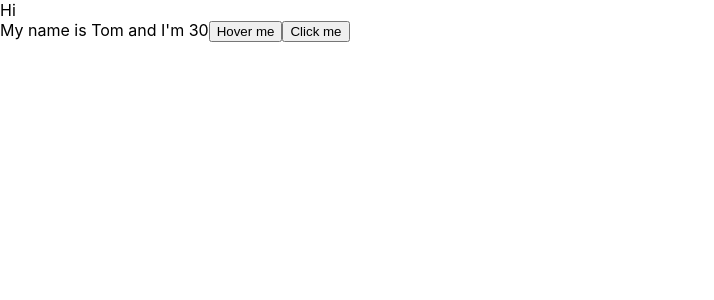
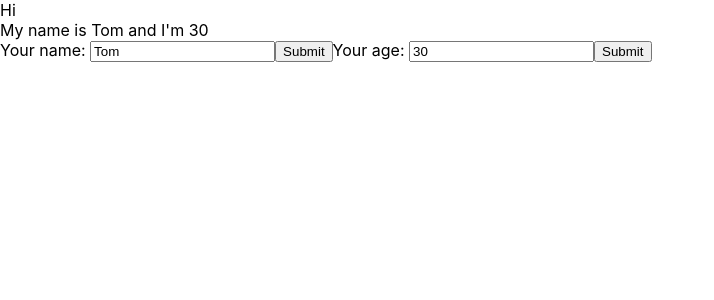
Before and after one commit to phucthor/test-demo-react, a React (Create React App) app: page / in a window 1280 px wide. Shown: the top 300 px of the page, without its empty margins (0-714 px from the left). Built offline with nearby package versions, Linux system fonts and the light colour scheme.

Commit message:
video 22

```diff
--- a/src/components/MyComponent.js
+++ b/src/components/MyComponent.js
@@ -1,33 +1,13 @@
 // class component
 // function component
 import React from "react";
+import UserInfor from "./UserInfor";
 class MyComponent extends React.Component {
-    state = {
-        name: 'Tom',
-        address: 'ONE',
-        age: 30
-      }
-
-    handleClick(event) {
-        console.log(">> Click me my button");
-
-        //merge State => React class
-        this.setState({
-            name: 'Tommy Nguyen',
-            age: Math.floor((Math.random()*100) +1)
-        })
-
-    }
-
-    handleOnMouseOver(event) {
-        // console.log(event.pageX);
-    }
 
     render(){
         return (
-            <div> My name is {this.state.name} and I'm {this.state.age}
-            <button onMouseOver={this.handleOnMouseOver}>Hover me</button>
-            <button onClick={(event) => {(this.handleClick(event))}}>Click me</button>
+            <div>
+                <UserInfor/>
             </div>
 
         );
--- /dev/null
+++ b/src/components/UserInfor.js
@@ -0,0 +1,55 @@
+import React from "react";
+
+class UserInfor extends React.Component {
+    state = {
+        name: 'Tom',
+        address: 'ONE',
+        age: 30
+      }
+
+    handleOnChangeInput = (event) => {
+        this.setState({
+            name: event.target.value
+        })
+    }
+
+    handleOnChangeAge = (event) => {
+
+        //bad code
+        // this.state.age = event.target.value
+        this.setState({
+            age: event.target.value
+        })
+    }
+
+    handleOnSubmit = (event) => {
+        event.preventDefault();
+        console.log(this.state);
+    }
+    render() {
+        return(
+            <div>
+                My name is {this.state.name} and I'm {this.state.age}
+                <form onSubmit={(event) => this.handleOnSubmit(event)}>
+                    <label>Your name: </label>
+                    <input
+                    value={this.state.name}
+                    type='text'
+                    onChange={(event)=> this.handleOnChangeInput(event)}
+                    />
+                    <button>Submit</button>
+
+                    <label>Your age: </label>
+                    <input
+                    value={this.state.age}
+                    type='number'
+                    onChange={(event)=> this.handleOnChangeAge(event)}
+                    />
+                    <button>Submit</button>
+                </form>
+            </div>
+        )
+    }
+}
+
+export default UserInfor;
```
